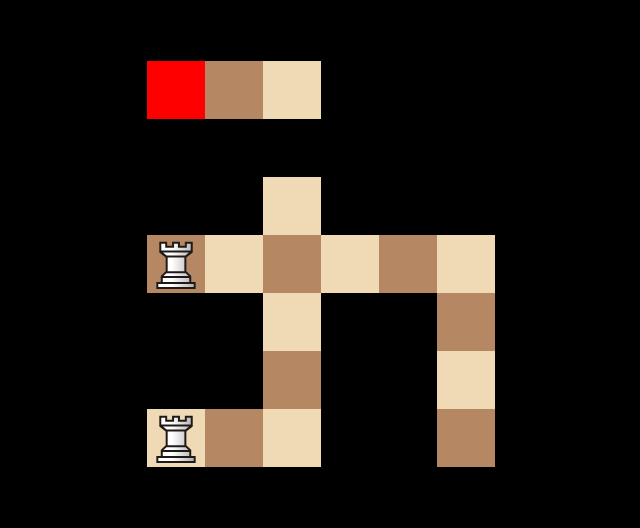
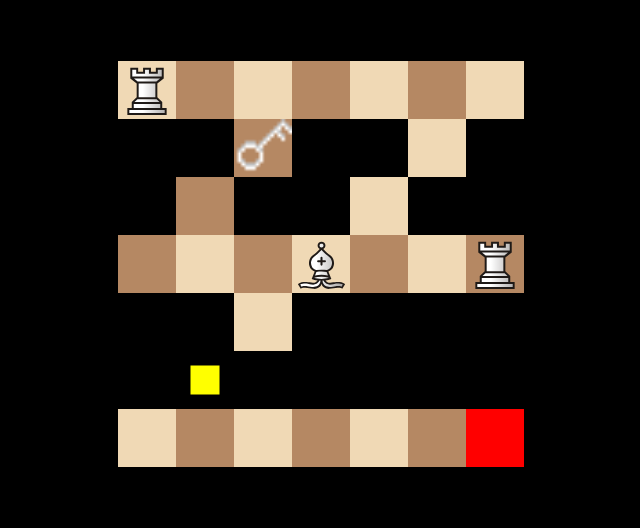
Before and after one commit to manucro/chess-escape, a plain HTML site: page index.html in a window 1280 px wide. Shown: the part 134-662 px from the top of the page, without its empty margins (319-959 px from the left). Drawn offline with Linux system fonts and the light colour scheme.

Commit message:
Add board objects and keys

```diff
--- a/index.html
+++ b/index.html
@@ -16,6 +16,7 @@
   </div>
   <script src='scripts/main.js'></script>
   <script src='scripts/pieceLogic.js'></script>
+  <script src='scripts/boardObjects.js'></script>
   <script src='scripts/boardAndLevels.js'></script>
   <script src='scripts/startGame.js'></script>
 </body>
--- a/scripts/boardAndLevels.js
+++ b/scripts/boardAndLevels.js
@@ -17,6 +17,7 @@ const LEVELS = {
     'pieces': [
       [PIECES.ROOK, { x: 1, y: 5 }]
     ],
+    'objects': [],
     'finishPosition': { x: 6, y: 1 }
   },
   'TWO': {
@@ -35,6 +36,7 @@ const LEVELS = {
     'pieces': [
       [PIECES.BISHOP, { x: 7, y: 5 }]
     ],
+    'objects': [],
     'finishPosition': { x: 7, y: 3 }
   },
   'THREE': {
@@ -52,6 +54,7 @@ const LEVELS = {
       [PIECES.ROOK, { x: 1, y: 1 }],
       [PIECES.BISHOP, { x: 3, y: 1 }]
     ],
+    'objects': [],
     'finishPosition': { x: 1, y: 4 }
   },
   'FOUR': {
@@ -72,6 +75,7 @@ const LEVELS = {
       [PIECES.BISHOP, { x: 1, y: 8 }],
       [PIECES.ROOK, { x: 1, y: 5 }]
     ],
+    'objects': [],
     'finishPosition': { x: 2, y: 2 }
   },
   'FIVE': {
@@ -90,6 +94,9 @@ const LEVELS = {
     'pieces': [
       [PIECES.ROOK, { x: 1, y: 4 }],
       [PIECES.ROOK, { x: 1, y: 7 }]
+    ],
+    'objects': [
+      [OBJECTS.KEY, { x: 6, y: 7 }]
     ],
     'finishPosition': { x: 1, y: 1 }
   },
@@ -111,17 +118,21 @@ const LEVELS = {
       [PIECES.ROOK, { x: 7, y: 4 }],
       [PIECES.BISHOP, { x: 4, y: 4 }]
     ],
+    'objects': [
+      [OBJECTS.KEY, { x: 3, y: 2 }]
+    ],
     'finishPosition': { x: 7, y: 7 }
   },
 }
 
 function createLevel(level) {
   board = level.board;
-  drawBoard();
-  level.pieces.forEach((piece) => {
+  level.pieces.forEach(piece => {
     inBoardPieces.add(piece[0], piece[1]);
   });
-  const ctx = BOARD_CANVAS.getContext('2d');
-  ctx.fillStyle = 'red';
-  ctx.fillRect(level.finishPosition.x * squareSize, level.finishPosition.y * squareSize, squareSize, squareSize);
+  level.objects.forEach(object => {
+    inBoardObjects.add(object[0], object[1]);
+  });
+  finishPosition = { x: level.finishPosition.x, y: level.finishPosition.y };
+  drawBoard();
 }
--- /dev/null
+++ b/scripts/boardObjects.js
@@ -0,0 +1,42 @@
+"use strict";
+
+class BoardObject {
+  constructor(type, position) {
+    // Creates the HTML element
+    const element = document.createElement('img');
+    element.classList.add('object');
+    element.src = `objects/${type}.png`;
+    element.style.width = `${squareSize}px`;
+    element.style.height = `${squareSize}px`;
+    element.style.transform = `translate(${position.x * squareSize}px, ${position.y * squareSize}px)`
+    this.element = element;
+
+    // Sets the other attributes
+    this.type = type;
+    this.position = position;
+
+    // Appends the element to the board
+    BOARD_ELEMENT.appendChild(element)
+  }
+  checkCollision(position) {
+    if (position.x === this.position.x && position.y === this.position.y) this.collectObject();
+  }
+  collectObject() {
+    const collectKey = () => {
+      for (let i in board) {
+        for (let j in board[i]) {
+          if (board[i][j] !== 5) continue;
+          board[i][j] = 0;
+          this.element.remove();
+          const index = inBoardObjects.list.indexOf(this);
+          inBoardObjects.list.splice(index, 1);
+          drawBoard();
+          break;
+        }
+      }
+    }
+    switch (this.type) {
+      case OBJECTS.KEY: collectKey(); break;
+    }
+  }
+}
--- a/scripts/main.js
+++ b/scripts/main.js
@@ -14,6 +14,11 @@ const PIECES = {
   QUEEN: 'queen',
   KING: 'king'
 }
+const OBJECTS = {
+  KEY: 'key',
+  BUTTON: 'button',
+  SPIKES: 'spikes'
+}
 const DEFAULT_BOARD = [
   [1, 1, 1, 1, 1, 1, 1, 1, 1, 1, 1, 1],
   [1, 0, 0, 0, 0, 0, 0, 0, 0, 0, 0, 1],
@@ -28,6 +33,23 @@ const DEFAULT_BOARD = [
   [1, 0, 0, 0, 0, 0, 0, 0, 0, 0, 0, 1],
   [1, 1, 1, 1, 1, 1, 1, 1, 1, 1, 1, 1]
 ]
+// Control Objects
+const inBoardPieces = {
+  list: [],
+  add: function (type, position) {
+    const newPiece = new Piece(type, position);
+    this.list.push(newPiece);
+  }
+}
+const inBoardObjects = {
+  list: [],
+  add: function (type, position) {
+    const newObject = new BoardObject(type, position);
+    this.list.push(newObject);
+  }
+}
+// Control Variables
+let finishPosition = { x: 0, y: 0 }
 
 // GENERAL FUNCTIONS
 // Create the board
@@ -41,16 +63,25 @@ function drawBoard() {
   BOARD_CANVAS.height = boardHeight;
   // Draw the squares
   let squareColor = 1;
+  const mid = squareSize / 2;
+  const quarter = squareSize / 4;
   const ctx = BOARD_CANVAS.getContext('2d');
   for (let i in board) {
     const row = board[i];
     for (let j in row) {
       ctx.fillStyle = (row[j] === 0) ? (squareColor === 1) ? '#f0d9b5' : '#b58863' : 'black';
       ctx.fillRect(squareSize * j, squareSize * i, squareSize, squareSize);
+      if (row[j] === 5) {
+        ctx.fillStyle = 'yellow';
+        ctx.fillRect(squareSize * j + quarter, squareSize * i + quarter, squareSize - mid, squareSize - mid);
+      }
       squareColor *= -1;
     }
     if (row.length % 2 === 0) squareColor *= -1;
   }
+  // Draws the ending
+  ctx.fillStyle = 'red';
+  ctx.fillRect(finishPosition.x * squareSize, finishPosition.y * squareSize, squareSize, squareSize);
 }
 // Mouse operations
 let mousePosition = { x: 0, y: 0 };
--- a/scripts/pieceLogic.js
+++ b/scripts/pieceLogic.js
@@ -1,13 +1,6 @@
 "use strict";
 
 // Objects for the funcitonalities
-const inBoardPieces = {
-  list: [],
-  add: function (type, position) {
-    const newPiece = new Piece(type, position);
-    this.list.push(newPiece);
-  }
-}
 const validPositions = {
   array: [],
   add: (pos) => { this.array.push(pos) },
@@ -35,17 +28,21 @@ class Piece {
     this.setPosition((defaultPos) ? defaultPos : { x: 0, y: 0 });
 
     // Appends the element to the board
-    BOARD_ELEMENT.appendChild(element)
+    BOARD_ELEMENT.appendChild(element);
   }
 
   setPosition(newPosition, movementType = 'normal') {
     const prevPosition = this.position;
     this.position = newPosition;
-    this.element.style.transform = `translate(${newPosition.x * squareSize}px, ${newPosition.y * squareSize}px)`
+    this.element.style.transform = `translate(${newPosition.x * squareSize}px, ${newPosition.y * squareSize}px)`;
     // Push
     if (prevPosition && movementType === 'normal') {
+      const [trace, direction] = this.getPieceTraceAndDirection(prevPosition, newPosition);
+      // Update objects
+      inBoardObjects.list.forEach(object => {
+        trace.forEach(pos => object.checkCollision(pos));
+      });
       // todo improve this
-      const [trace, direction] = this.getPieceTraceAndDirection(prevPosition, newPosition);
       let piecesPushed = 0;
       inBoardPieces.list.forEach((piece) => {
         if (piece === this) return;
@@ -69,11 +66,11 @@ class Piece {
     PIECES_MOVEMENTS[this.type](this.position);
 
     const handleClick = (ev) => {
-      const clickedPosition = { x: Math.floor(ev.layerX / squareSize), y: Math.floor(ev.layerY / squareSize)}
+      const clickedPosition = { x: Math.floor(ev.layerX / squareSize), y: Math.floor(ev.layerY / squareSize) }
       if (clickedPosition.x == this.position.x && clickedPosition.y == this.position.y) return;
       if (!validPositions.contains(clickedPosition)) return;
       this.setPosition(clickedPosition);
-      ctx.clearRect(0, 0, CANVAS_MASK.width, CANVAS_MASK.height)
+      ctx.clearRect(0, 0, CANVAS_MASK.width, CANVAS_MASK.height);
       BOARD_ELEMENT.removeEventListener('click', handleClick);
     }
     BOARD_ELEMENT.addEventListener('click', handleClick);
--- a/scripts/startGame.js
+++ b/scripts/startGame.js
@@ -1,3 +1,3 @@
 "use strict";
 
-createLevel(LEVELS.FIVE);
+createLevel(LEVELS.SIX);
--- a/style.css
+++ b/style.css
@@ -36,3 +36,8 @@ body {
   transition: transform 1s;
   cursor: pointer;
 }
+.object {
+  position: absolute;
+  left: 0;
+  top: 0;
+}
```
Also changed, not shown: objects/key.png (added).
